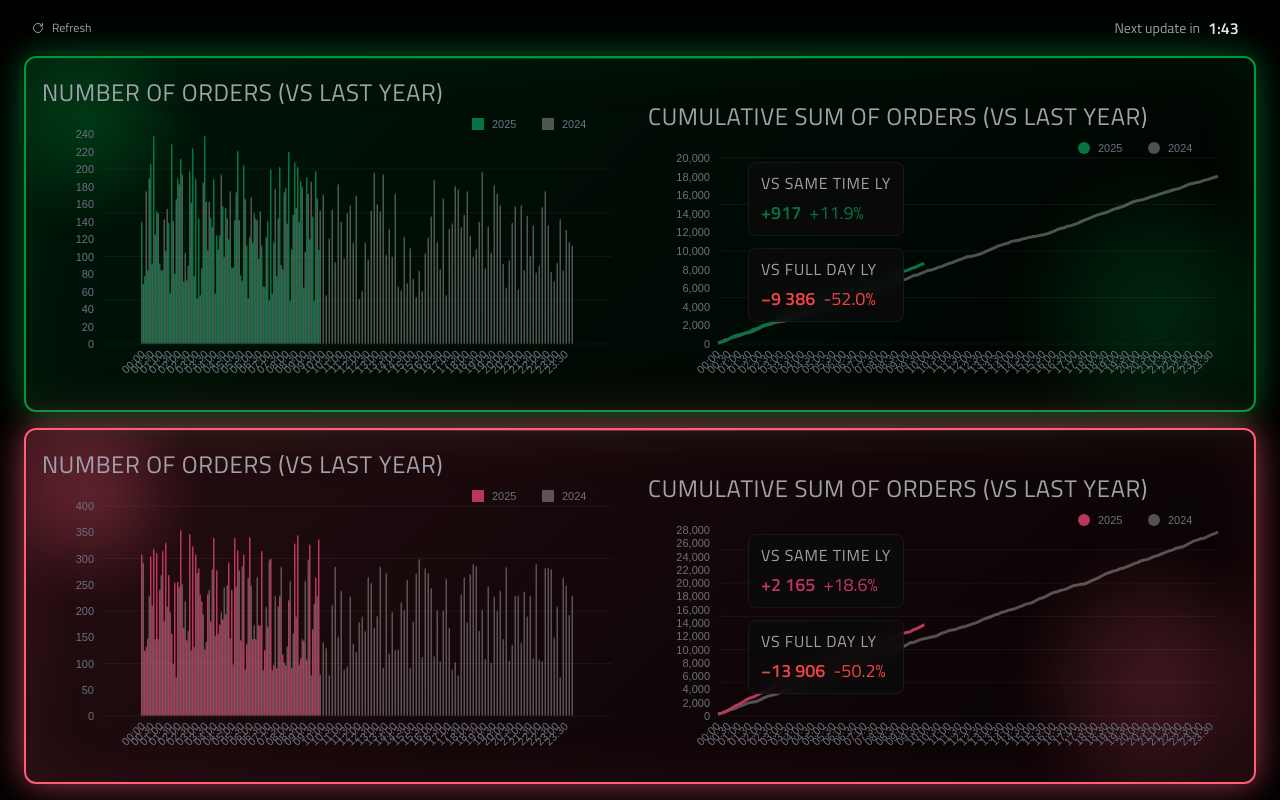
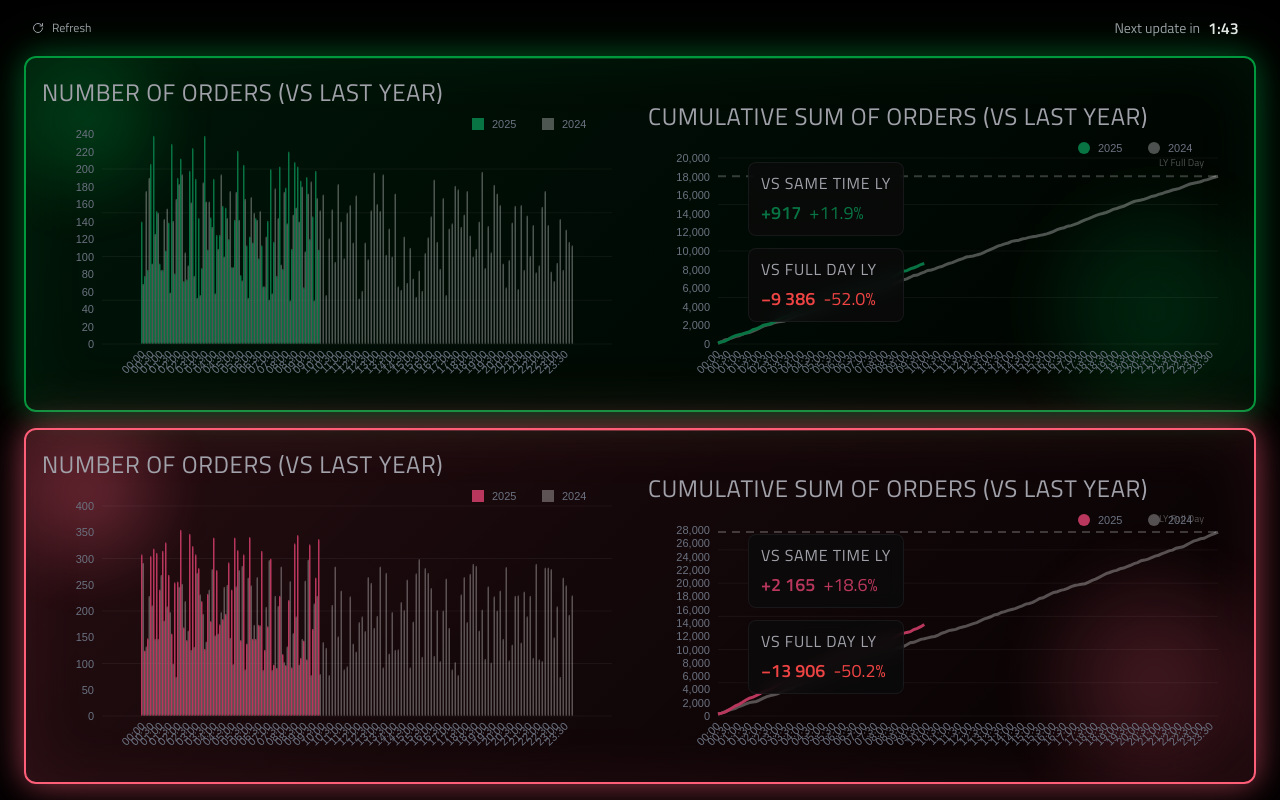
Before and after one commit to cdon-leo/shiny, a Next.js app: page / in a window 1280 px wide. Built offline with nearby package versions, Linux system fonts and the light colour scheme; no server answers.

Commit message:
Horizontal line for last years peak

```diff
--- a/src/components/LineChart.tsx
+++ b/src/components/LineChart.tsx
@@ -71,6 +71,9 @@ export function LineChart({ data, title, branch, comparisonStats }: LineChartPro
     ? ((comparisonStats.cumulativeThisYear - comparisonStats.cumulativeLastYearFullDay) / comparisonStats.cumulativeLastYearFullDay) * 100
     : null;
 
+  // Get last year's full day total for the reference line
+  const lastYearFullDayTotal = comparisonStats?.cumulativeLastYearFullDay ?? null;
+
   return (
     <div className="flex flex-col gap-1 flex-1 min-h-0">
       <h3 className="text-[1.5rem] font-medium text-text-secondary uppercase tracking-wide m-0">
@@ -133,6 +136,25 @@ export function LineChart({ data, title, branch, comparisonStats }: LineChartPro
             stacked: false,
           }}
           yFormat=" >,.0f"
+          markers={lastYearFullDayTotal ? [
+            {
+              axis: 'y',
+              value: lastYearFullDayTotal,
+              lineStyle: {
+                stroke: secondaryColor,
+                strokeWidth: 2,
+                strokeDasharray: '8 6',
+                opacity: 0.7,
+              },
+              legend: 'LY Full Day',
+              legendPosition: 'top-right',
+              textStyle: {
+                fill: secondaryColor,
+                fontSize: 10,
+                fontWeight: 500,
+              },
+            },
+          ] : []}
           colors={({ id }) => {
             return id === `${currentYear}` ? branchColors.primary : secondaryColor;
           }}
```
